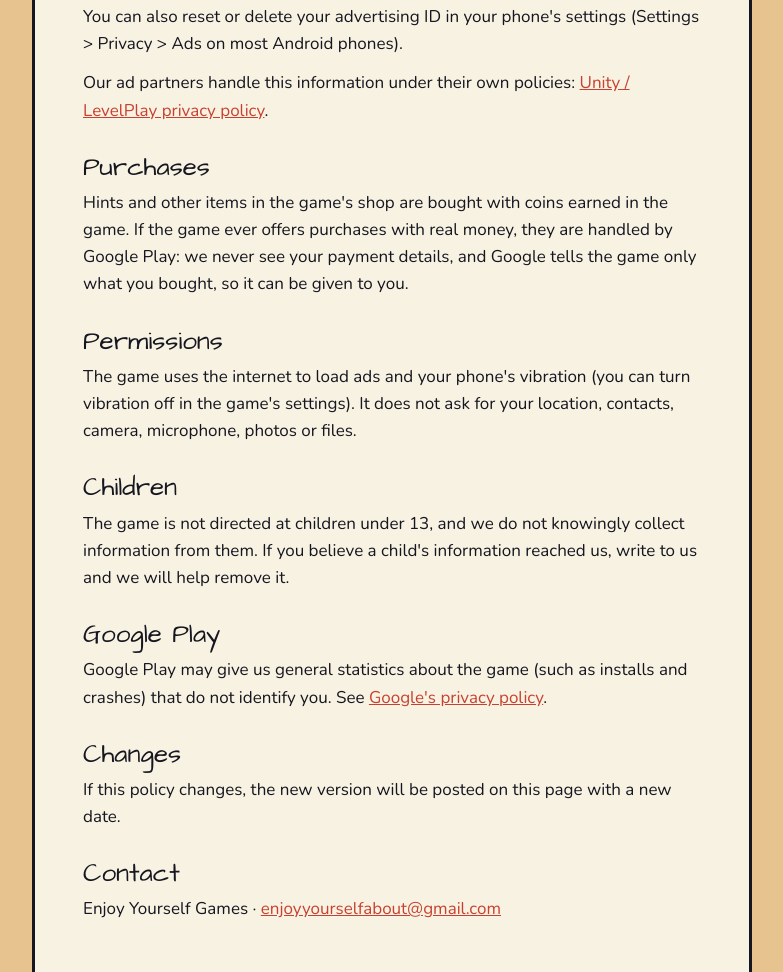
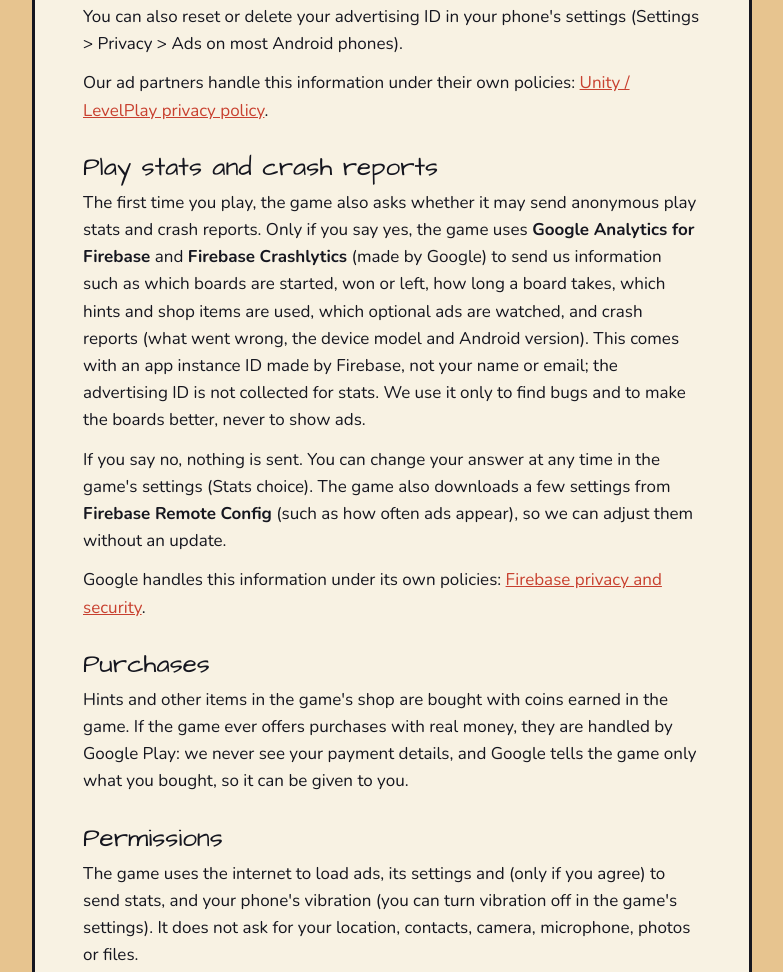
Before and after one commit to enjoyyourselfgames/enjoyyourselfgames.github.io, a plain HTML site: page oddbunch/privacy.html in a window 1280 px wide. Shown: the part 847-1819 px from the top of the page, without its empty margins (248-1031 px from the left). Drawn offline with nearby package versions, Linux system fonts and the light colour scheme.

Commit message:
Odd Bunch privacy: play stats and crash reports (Firebase), only after a yes

```diff
--- a/oddbunch/privacy.html
+++ b/oddbunch/privacy.html
@@ -14,7 +14,7 @@
 <main class="sheet">
   <p class="back"><a href="../index.html">&larr; Enjoy Yourself Games</a></p>
   <h1>Privacy Policy</h1>
-  <p class="note">Odd Bunch: Picture Connect (Android) &middot; Last updated: 18 November 2026</p>
+  <p class="note">Odd Bunch: Picture Connect (Android) &middot; Last updated: 21 November 2026</p>
 
   <p>This policy explains what information the game <strong>Odd Bunch: Picture Connect</strong> ("the game"), made by
      <strong>Enjoy Yourself Games</strong> ("we"), uses, and why. If you have a question, write to
@@ -22,7 +22,7 @@
 
   <h2>What we collect</h2>
   <p>We do not ask for your name, email or any account, and we do not run servers that collect information about
-     you. Your progress (boards, stars, coins, hints, your Daily Board streak, your settings and your ads choice) is
+     you. Your progress (boards, stars, coins, hints, your Daily Board streak, your settings and your ads and stats choices) is
      saved only on your device. Uninstalling the game deletes it.</p>
 
   <h2>Ads</h2>
@@ -40,13 +40,27 @@
   <p>Our ad partners handle this information under their own policies:
      <a href="https://unity.com/legal/game-player-and-app-user-privacy-policy">Unity / LevelPlay privacy policy</a>.</p>
 
+  <h2>Play stats and crash reports</h2>
+  <p>The first time you play, the game also asks whether it may send anonymous play stats and crash reports. Only if
+     you say yes, the game uses <strong>Google Analytics for Firebase</strong> and <strong>Firebase
+     Crashlytics</strong> (made by Google) to send us information such as which boards are started, won or left,
+     how long a board takes, which hints and shop items are used, which optional ads are watched, and crash reports
+     (what went wrong, the device model and Android version). This comes with an app instance ID made by Firebase,
+     not your name or email; the advertising ID is not collected for stats. We use it only to find bugs and to make
+     the boards better, never to show ads.</p>
+  <p>If you say no, nothing is sent. You can change your answer at any time in the game's settings
+     (Stats choice). The game also downloads a few settings from <strong>Firebase Remote Config</strong> (such as how
+     often ads appear), so we can adjust them without an update.</p>
+  <p>Google handles this information under its own policies:
+     <a href="https://firebase.google.com/support/privacy">Firebase privacy and security</a>.</p>
+
   <h2>Purchases</h2>
   <p>Hints and other items in the game's shop are bought with coins earned in the game. If the game ever offers
      purchases with real money, they are handled by Google Play: we never see your payment details, and Google tells
      the game only what you bought, so it can be given to you.</p>
 
   <h2>Permissions</h2>
-  <p>The game uses the internet to load ads and your phone's vibration (you can turn vibration off in the game's
+  <p>The game uses the internet to load ads, its settings and (only if you agree) to send stats, and your phone's vibration (you can turn vibration off in the game's
      settings). It does not ask for your location, contacts, camera, microphone, photos or files.</p>
 
   <h2>Children</h2>
```
